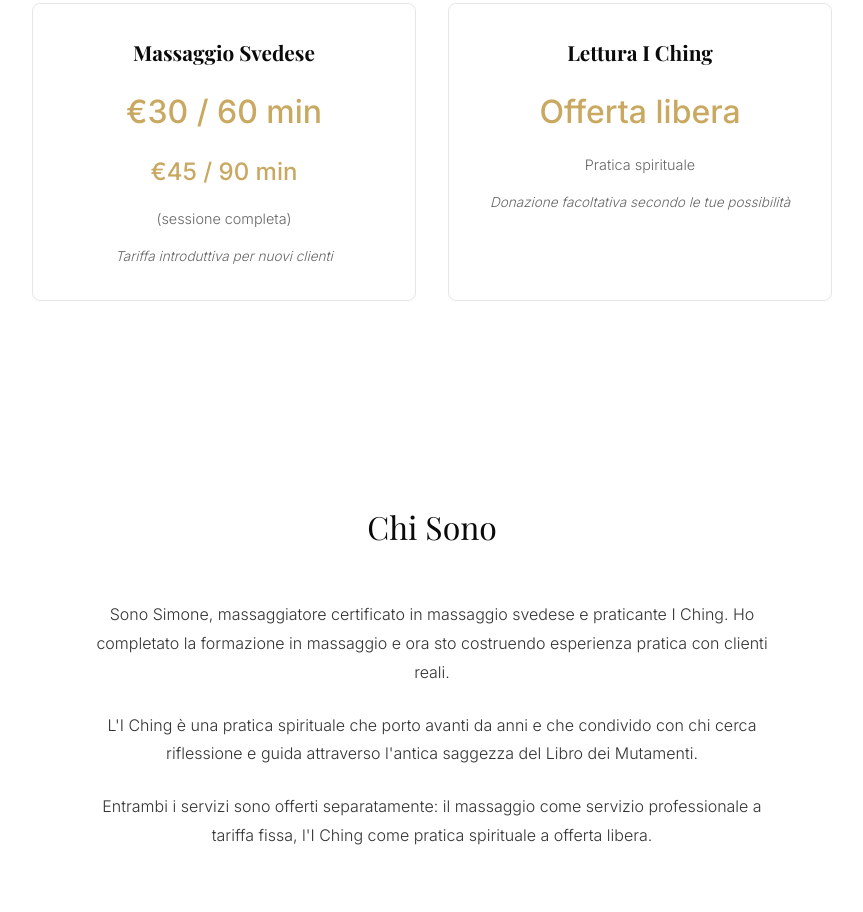
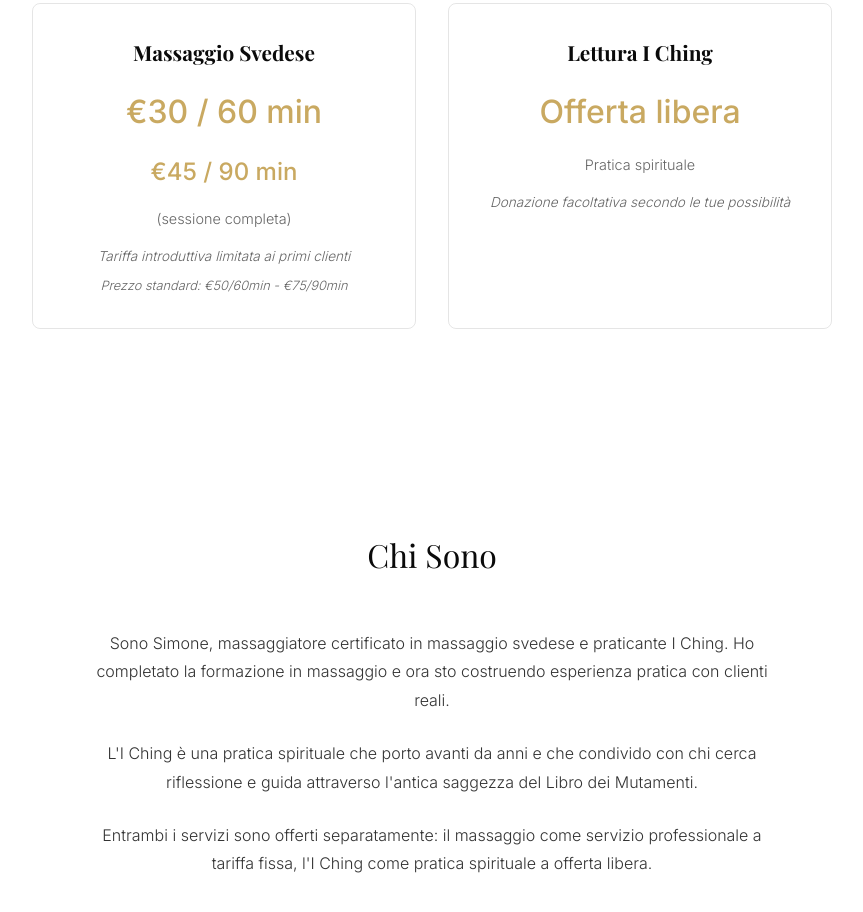
Before and after one commit to Bileragger/exposed_project, a plain HTML site: page wellness/index.html in a window 1280 px wide. Shown: the part 1844-2756 px from the top of the page, without its empty margins (208-1071 px from the left). Drawn offline with nearby package versions, Linux system fonts and the light colour scheme.

Commit message:
Update index.html

```diff
--- a/wellness/index.html
+++ b/wellness/index.html
@@ -589,7 +589,8 @@
         <div class="price">€30 / 60 min</div>
         <div class="price" style="font-size: 1.5rem; margin-top: 0.5rem;">€45 / 90 min</div>
         <div class="duration" data-i18n="pricing.massage_complete">(sessione completa)</div>
-        <div class="note" data-i18n="pricing.massage_note">Tariffa introduttiva per nuovi clienti</div>
+        <div class="note" data-i18n="pricing.massage_note">Tariffa introduttiva limitata ai primi clienti</div>
+        <div class="note" style="margin-top: 0.5rem; font-size: 0.8rem;" data-i18n="pricing.massage_standard">Prezzo standard: €50/60min - €75/90min</div>
       </div>
 
       <div class="pricing-card">
@@ -700,7 +701,8 @@
           title: "Tariffe",
           massage: "Massaggio Svedese",
           massage_complete: "(sessione completa)",
-          massage_note: "Tariffa introduttiva per nuovi clienti",
+          massage_note: "Tariffa introduttiva limitata ai primi clienti",
+          massage_standard: "Prezzo standard: €50/60min - €75/90min",
           iching: "Lettura I Ching",
           iching_duration: "Pratica spirituale",
           iching_note: "Donazione facoltativa secondo le tue possibilità",
@@ -768,7 +770,8 @@
           title: "Rates",
           massage: "Swedish Massage",
           massage_complete: "(complete session)",
-          massage_note: "Introductory rate for new clients",
+          massage_note: "Introductory rate limited to first clients",
+          massage_standard: "Standard price: €50/60min - €75/90min",
           iching: "I Ching Reading",
           iching_duration: "Spiritual practice",
           iching_note: "Optional donation according to your means",
```
